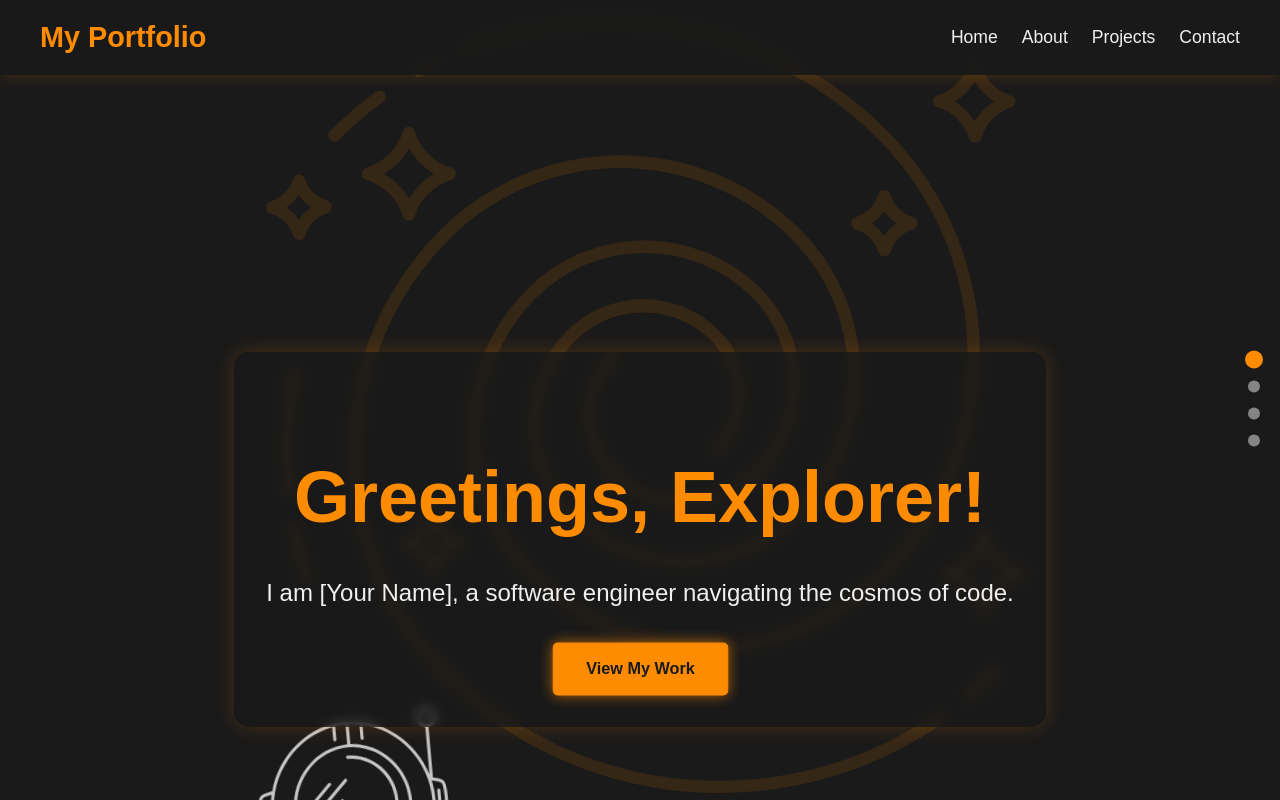
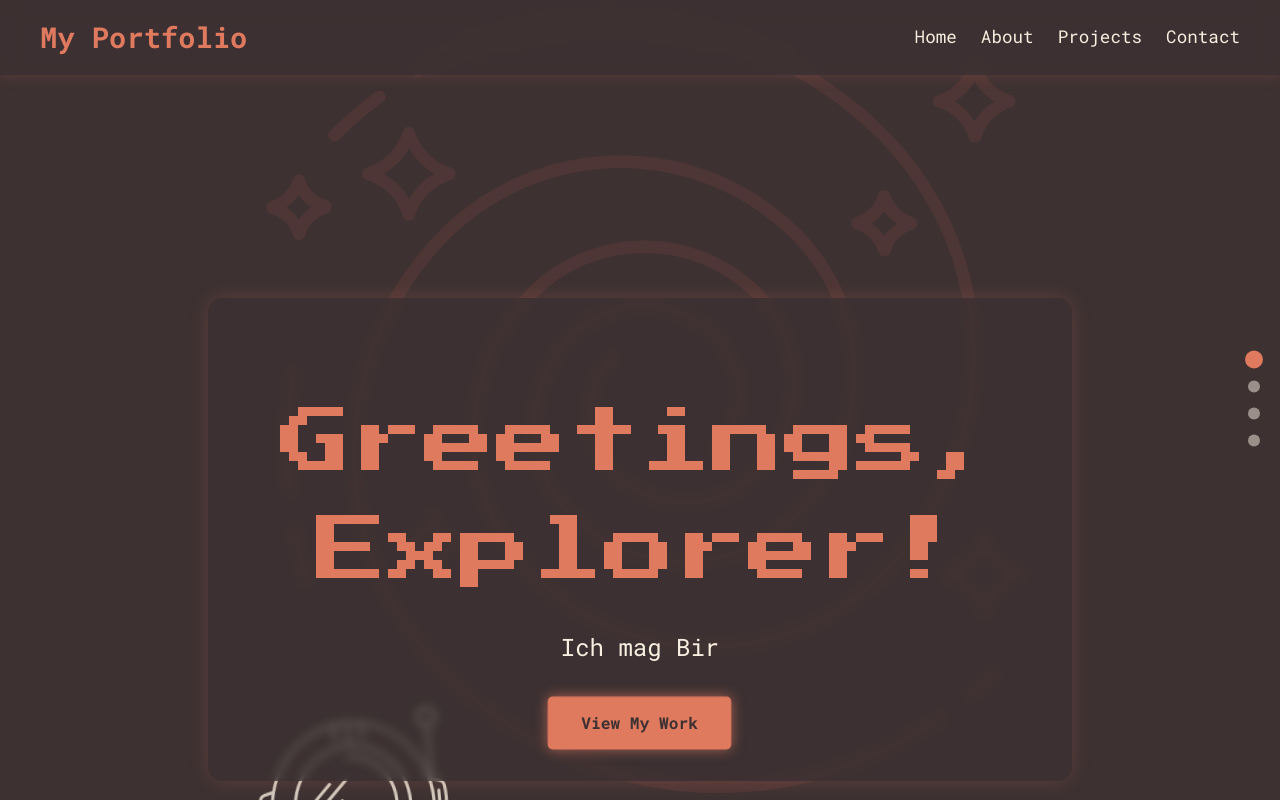
Before and after one commit to Leonhecke1/portfolio, a React (Vite) app in the folder portfolio/: page / in a window 1280 px wide. Shown: the top 800 px of the page. Built offline with nearby package versions, Linux system fonts and the light colour scheme.

Commit message:
feat: update Hero component subtitle and adjust theme colors for a spacy design

```diff
--- a/portfolio/src/components/Hero.tsx
+++ b/portfolio/src/components/Hero.tsx
@@ -7,7 +7,7 @@ const Hero: React.FC = () => {
     <section id="home" className="hero-section">
       <div className="hero-content">
         <h2 className="hero-title">Greetings, Explorer!</h2>
-        <p className="hero-subtitle">I am [Your Name], a software engineer navigating the cosmos of code.</p>
+        <p className="hero-subtitle">Ich mag Bir</p>
         <a href="#projects" className="btn-custom">View My Work</a>
       </div>
       <AstronautSvg className="hero-astronaut-img" /> {/* Use the astronaut SVG component */}
--- a/portfolio/src/index.css
+++ b/portfolio/src/index.css
@@ -1,5 +1,5 @@
 :root {
-  font-family: system-ui, Avenir, Helvetica, Arial, sans-serif;
+  font-family: 'Roboto Mono', monospace;
   line-height: 1.5;
   font-weight: 400;
 
--- a/portfolio/src/styles/custom.scss
+++ b/portfolio/src/styles/custom.scss
@@ -1,16 +1,18 @@
+@import url('https://fonts.googleapis.com/css2?family=Press+Start+2P&family=Roboto+Mono:wght@400;700&display=swap');
+
 // src/styles/custom.scss
-@use 'sass:math'; // For random_range in keyframes
+
 
 // Customizations for a spacy/futuristic theme
 
 // Theme Colors
-$dark: #1a1a1a;    // Black
-$light: #f0f0f0;   // Light Grey/White
+$dark: #3D3132;    // Dark Charcoal Brown
+$light: #F7EFE0;   // Creamy Off-white
 
-// Core Orange Palette
-$warm-orange: #FF8C00; // Dark Orange, for warm lights
-$dark-orange: #CC7000; // A darker shade of orange
-$soft-light-orange: #FFDDAA; // A very soft, light orange for accents if needed
+// Core Retro Palette
+$warm-orange: #E07A5F; // Terracotta Orange
+$dark-orange: #B05B4A; // Darker Terracotta
+$soft-light-orange: #F2CC8F; // Muted Light Yellow/Orange
 
 // Assigning palette colors to main theme variables
 $primary: $warm-orange;    // Primary warm orange
@@ -27,7 +29,7 @@ $secondary: $dark-orange;  // Secondary darker orange
 body {
   margin: 0;
   color: $light;
-  font-family: 'Orbitron', sans-serif; // Futuristic font
+  font-family: 'Roboto Mono', monospace; // Retro monospace font
   min-height: 100vh;
   background-color: $dark;
   background-size: cover;
@@ -201,6 +203,7 @@ body {
   }
 
   .hero-title {
+    font-family: 'Press Start 2P', cursive; // Retro arcade font
     font-size: 4.5rem;
     margin-bottom: 1rem;
     color: $primary;
@@ -296,7 +299,7 @@ section {
   font-size: 2.5rem;
   color: $primary;
   position: relative;
-  text-shadow: 0 0 7px $soft-light-orange, 0 0 12px $primary;
+
 
   &::after {
     content: '';
```
